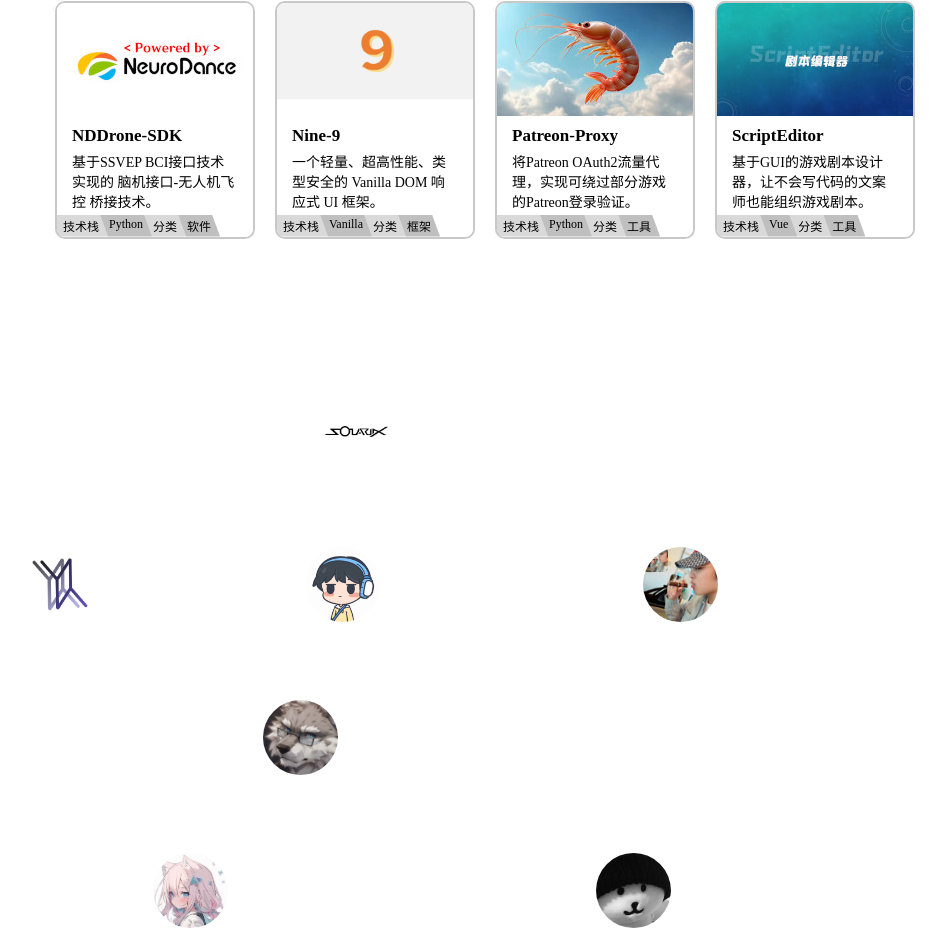
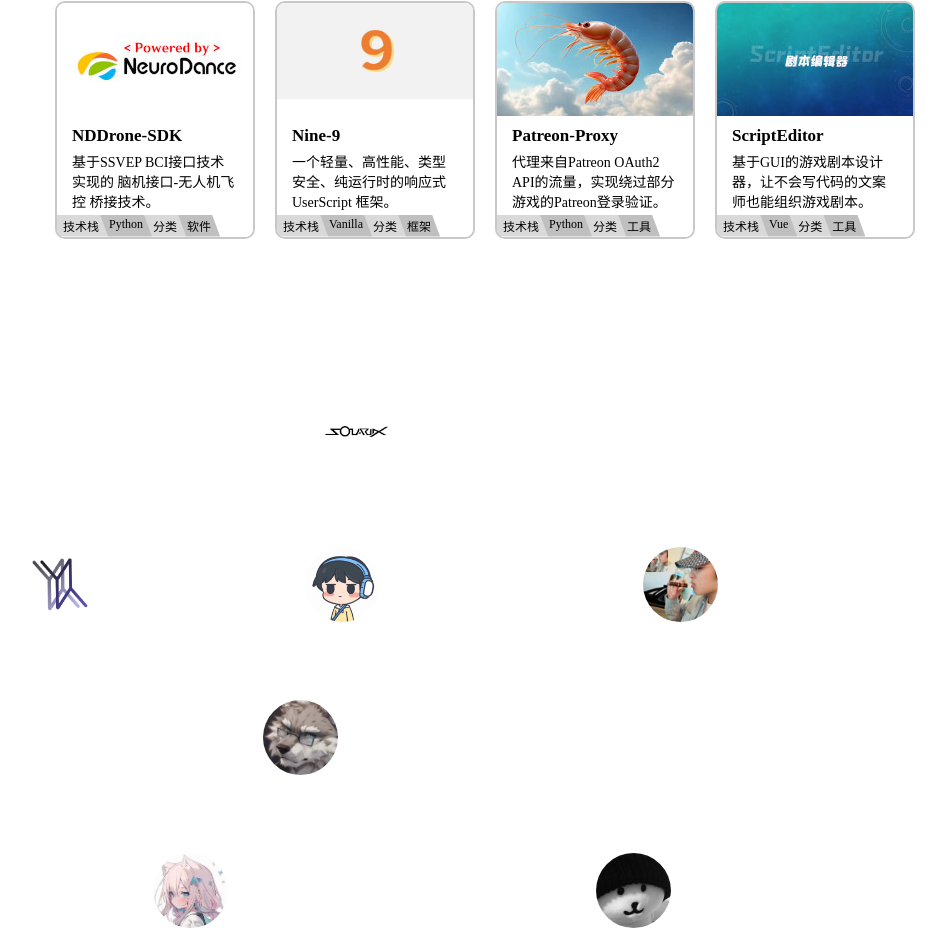
Before and after one commit to Rundll86/Rundll86.github.io, a Vue app: page / in a window 1280 px wide. Shown: the part 1108-2056 px from the top of the page, without its empty margins (155-1101 px from the left). Built offline with nearby package versions, Linux system fonts and the light colour scheme.

Commit message:
docs: 更新两个项目的描述文案
修改了Nine-9和Patreon-Proxy的项目介绍，修正表述并补充细节信息

```diff
--- a/src/info.ts
+++ b/src/info.ts
@@ -110,7 +110,7 @@
 		title: "Nine-9",
 		techStack: "Vanilla",
 		category: "框架",
-		description: "一个轻量、超高性能、类型安全的 Vanilla DOM 响应式 UI 框架。"
+		description: "一个轻量、高性能、类型安全、纯运行时的响应式 UserScript 框架。"
 	},
 	{
 		website: "https://github.com/Rundll86/BeastBeat-proxy",
@@ -118,7 +118,7 @@
 		title: "Patreon-Proxy",
 		techStack: "Python",
 		category: "工具",
-		description: "将Patreon OAuth2流量代理，实现可绕过部分游戏的Patreon登录验证。"
+		description: "代理来自Patreon OAuth2 API的流量，实现绕过部分游戏的Patreon登录验证。"
 	},
 	{
 		website: "https://github.com/Rundll86/script-editor-2",
```
